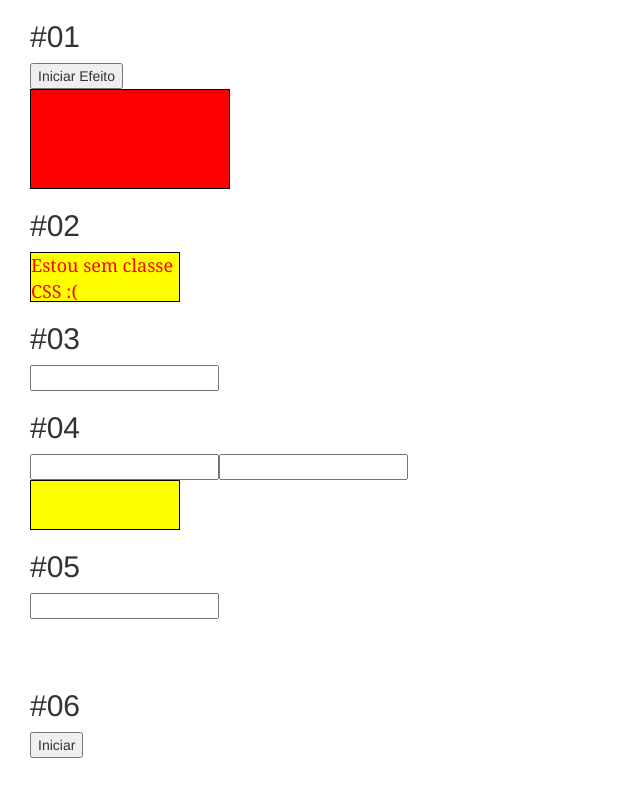
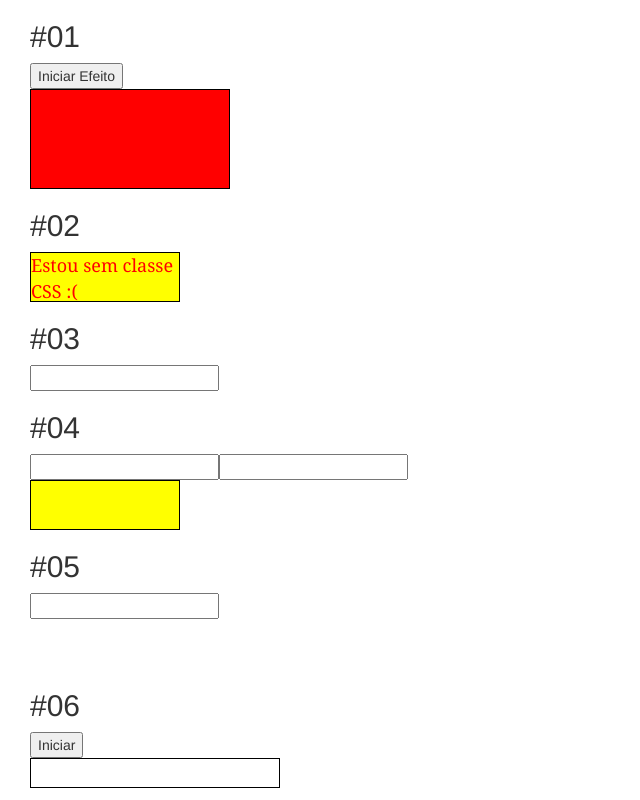
Before and after one commit to CharlesEduardoSCBR/VUEJS2LEARN, a Vue app: page / in a window 1280 px wide. Shown: the whole page, without its empty margins (0-640 px from the left). Built offline with nearby package versions, Linux system fonts and the light colour scheme.

Commit message:
4.5 - Progress Bar binding de estilo

```diff
--- a/src/components/Desafio4.vue
+++ b/src/components/Desafio4.vue
@@ -44,8 +44,10 @@
         e binding de estilo. -->
         <h2>#06</h2>
         <div>
-            <button>Iniciar</button>
-            <div></div>
+            <button @click="startProgress">Iniciar</button>
+            <div class="progressBar">
+                <div class="progressBox" :style="{width:widthProgress}"></div>
+            </div>
         </div>
     </div>
 </template>
@@ -69,7 +71,9 @@ export default {
                 estilo: {
                     width : '50px',
                     height: '50px',
-                }
+                },
+
+                widthProgress : '0',
             }
     },
 
@@ -89,7 +93,17 @@ export default {
             if(event.target.value == "false"){
                 this.divAlgumaCoisa = false;
             }
-        }
+        },
+
+        startProgress(){
+            let valor = 0;
+            const temporizador = setInterval(()=>{
+                valor += 5;
+                this.widthProgress = `${valor}%`;
+
+                if(valor == 100) clearInterval(temporizador)
+            }, 500);
+        },
     }
 
 
@@ -129,4 +143,16 @@ export default {
 .direita {
     float: right;
 }
+
+.progressBar {
+	width: 250px;
+	height: 30px;
+	border: 1px solid black;
+}
+
+.progressBox {
+    height: 100%;
+    background-color: red;
+
+}
 </style>
```
